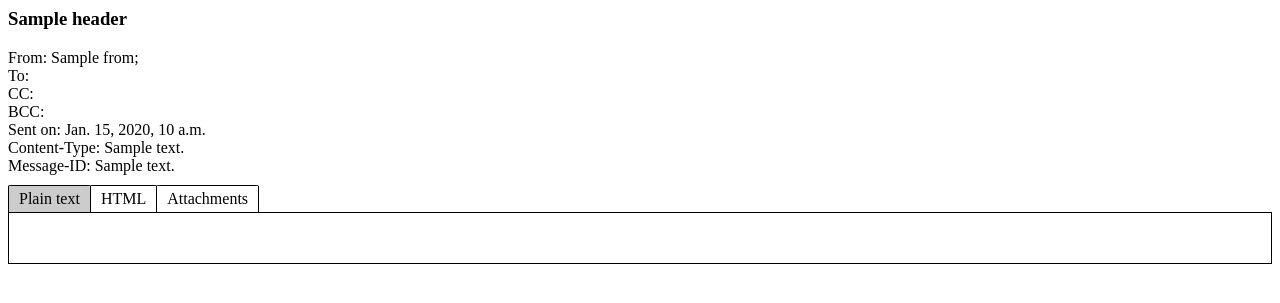
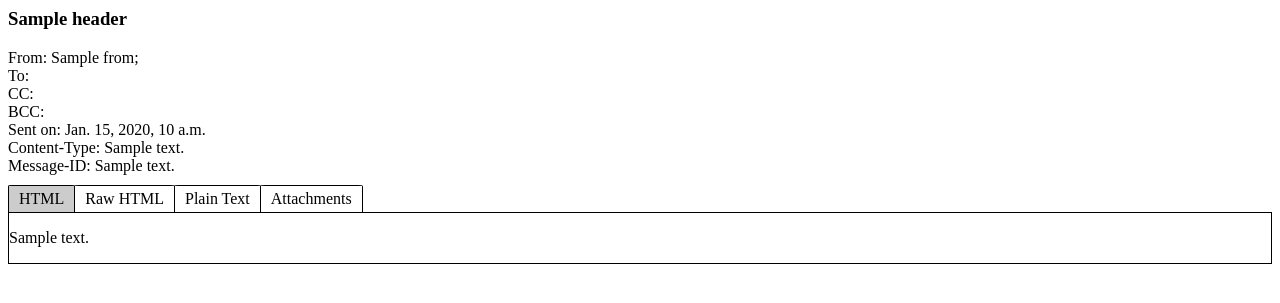
Before and after one commit to jmichalicek/django-mail-viewer, a Django app: template django_mail_viewer/templates/mail_viewer/email_detail.html in a window 1280 px wide. Shown: the top 303 px of the page. Run offline with Django 3.2, Linux system fonts and the light colour scheme; the template is opened without the code that fills it: most values are stand-ins (such as "Sample title", 1, 10 or a date in 2020).

Commit message:
raw html tab

```diff
--- a/django_mail_viewer/templates/mail_viewer/email_detail.html
+++ b/django_mail_viewer/templates/mail_viewer/email_detail.html
@@ -4,10 +4,9 @@
 	<title>Django Mail Viewer - Email Detail</title>
 	<style>
 		.email__attachments {
-			border: 1px solid black;
 			margin: 5px 0;
 		}
-		.email__body--text, .email__body--html, .email__attachments {
+		.tab_pane {
 			border: 1px solid black;
 			margin: 0 auto;
 		}
@@ -58,29 +57,42 @@
 		</div>
 		<div class="email__body">
 			<ul class="tabs">
-				<li><a href="#" class="tab active" data-target=".email__body--text">Plain text</a></li>
-				<li><a href="#" class="tab" data-target=".email__body--html">HTML</a></li>
+				<li><a href="#" class="tab active" data-target=".email__body--html">HTML</a></li>
+				<li><a href="#" class="tab" data-target=".email__body--raw-html">Raw HTML</a></li>
+				<li><a href="#" class="tab" data-target=".email__body--text">Plain Text</a></li>
 				<li><a href="#" class="tab" data-target=".email__attachments">Attachments</a></li>
 			</ul>
 			<div class="tabs__panes">
-				<div class="email__body--text">
+				<div class="tab_pane email__body--html">
 					<p>
-						{{ message.body }}<br>
+					{% if html_body %}
+						{{ html_body|safe }}
+					{% endif %}
 					</p>
 				</div>
-				<div class="email__body--html">
-					{% if message.alternatives %}
-						{{ message.alternatives.0.0|safe }}
-					{% endif %}
+				<div class="tab_pane email__body--raw-html">
+					<pre>{% if html_body %}{{ html_body }}{% endif %}</pre>
 				</div>
-				<div class="email__attachments">
+        <div class="tab_pane email__body--text">
+          <p>
+            {{ text_body }}<br>
+          </p>
+        </div>
+				<div class="tab_pane email__attachments">
+					<ul>
 						{% for attachment in attachments %}
-
+							<li>
+								<p>
 									file: <a href="{% url 'mail_viewer_attachment' message_id=lookup_id attachment=forloop.counter0 %}">{{ attachment.0 }}</a><br>
 									content-type: {{ attachment.2 }}<br>
+								</p>
+							</li>
 						{% empty %}
+							<li>
 								<p>No attachments</p>
+							</li>
 						{% endfor %}
+					</ul>
 				</div>
 			</div>
 		</div>
--- a/django_mail_viewer/templates/mail_viewer/email_list.html
+++ b/django_mail_viewer/templates/mail_viewer/email_list.html
@@ -10,15 +10,17 @@
 			.email_list {
 				float: left;
 				width: 20%;
-				padding: 10px 10px 0;
+				padding: 0 0 0;
 				height: 100%;
 			}
 			.email_list > ul {
 				list-style: none;
+				margin-top: 10px;
 			}
 			.email_list--list_item {
 				border: 1px solid black;
-				margin: 2px 0;
+				margin: 0 0 2px;
+				padding: 10px 5px;
 			}
 			.email_detail {
 				float: left;
```
Also changed, not shown: django_mail_viewer/views.py (+9 -0 lines). Lines whose indentation alone changed are shown as unchanged.
